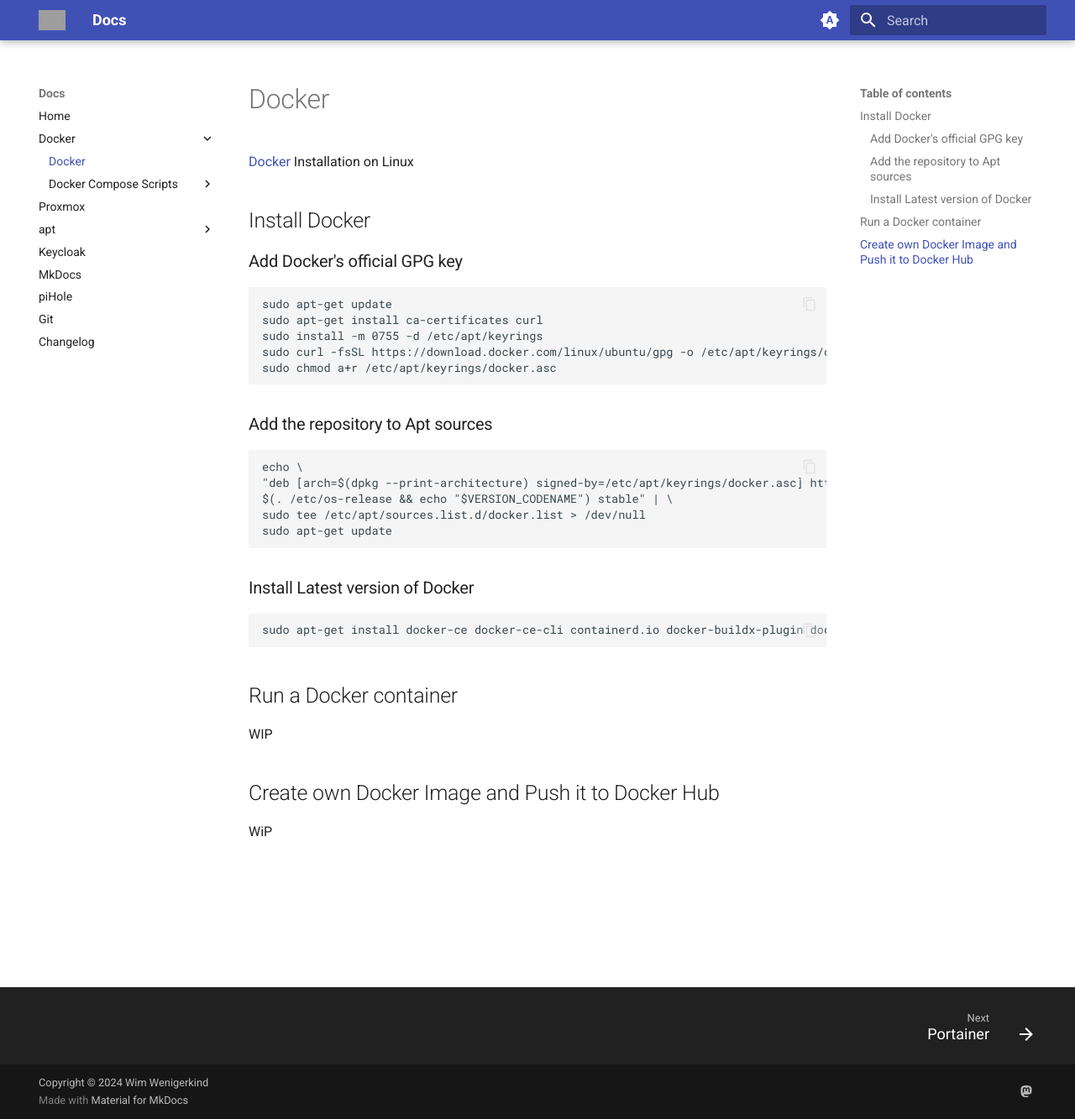
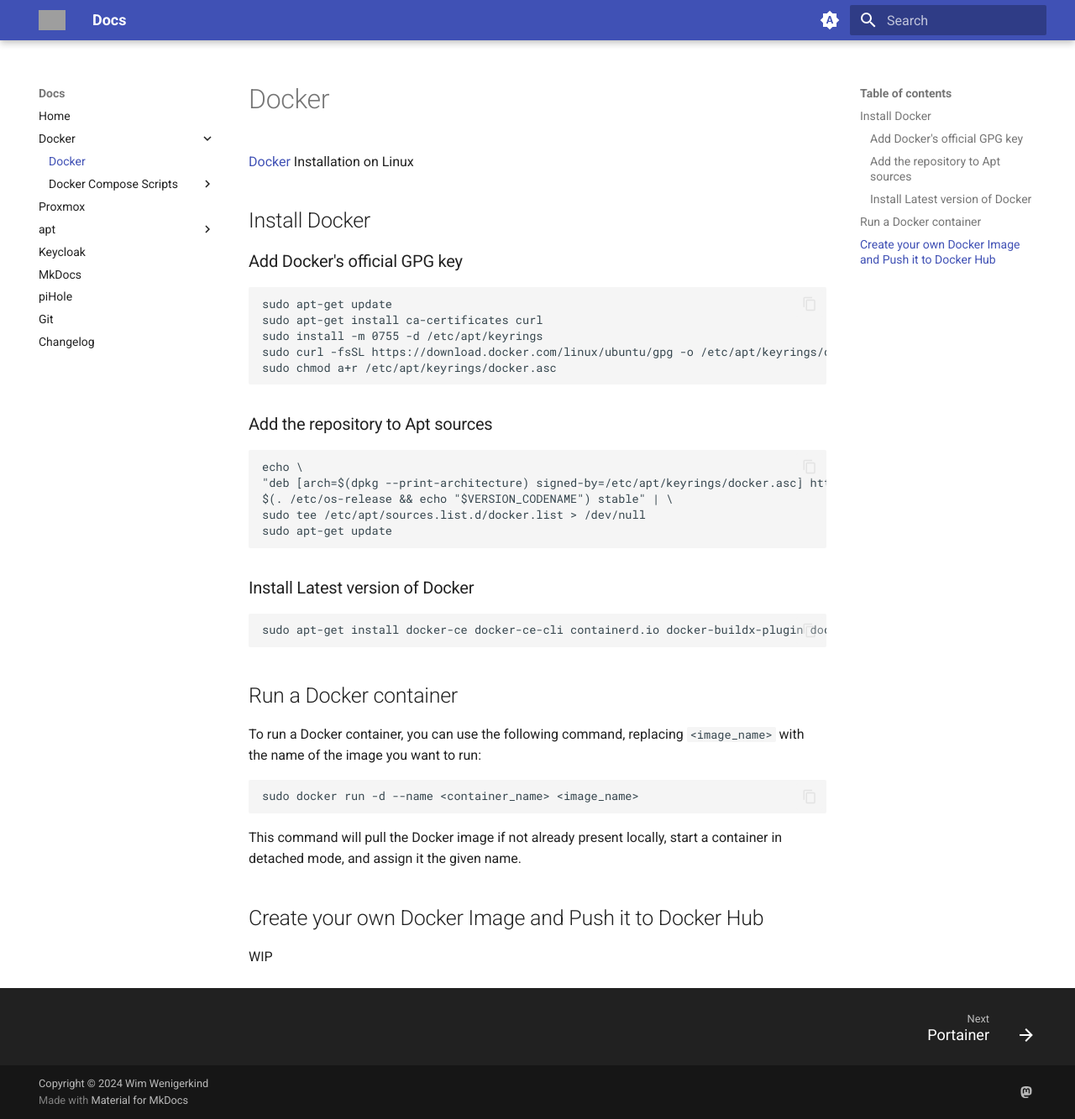
Before and after one commit to wimwenigerkind/mkdocs-wim-wenigerkind, an MkDocs documentation site: the page built from docs/docs/docker/docker.md, in a window 1280 px wide and 1333 px high. Shown: the whole window at 84% size. Built offline with MkDocs 1.6.1 and Material for MkDocs 9.7.7, drawn with Linux system fonts in a browser that asks for light colours; grey boxes are pictures that could not be loaded.

Commit message:
WIP Added new documentation for "Run a Docker Container"

````diff
--- a/docs/docs/docker/docker.md
+++ b/docs/docs/docker/docker.md
@@ -4,26 +4,39 @@
 
 ### Add Docker's official GPG key
 
-    sudo apt-get update
-    sudo apt-get install ca-certificates curl
-    sudo install -m 0755 -d /etc/apt/keyrings
-    sudo curl -fsSL https://download.docker.com/linux/ubuntu/gpg -o /etc/apt/keyrings/docker.asc
-    sudo chmod a+r /etc/apt/keyrings/docker.asc
+```bash
+sudo apt-get update
+sudo apt-get install ca-certificates curl
+sudo install -m 0755 -d /etc/apt/keyrings
+sudo curl -fsSL https://download.docker.com/linux/ubuntu/gpg -o /etc/apt/keyrings/docker.asc
+sudo chmod a+r /etc/apt/keyrings/docker.asc
+```
 
 ### Add the repository to Apt sources
 
-    echo \
-    "deb [arch=$(dpkg --print-architecture) signed-by=/etc/apt/keyrings/docker.asc] https://download.docker.com/linux/ubuntu \
-    $(. /etc/os-release && echo "$VERSION_CODENAME") stable" | \
-    sudo tee /etc/apt/sources.list.d/docker.list > /dev/null
-    sudo apt-get update
+```bash
+echo \
+"deb [arch=$(dpkg --print-architecture) signed-by=/etc/apt/keyrings/docker.asc] https://download.docker.com/linux/ubuntu \
+$(. /etc/os-release && echo "$VERSION_CODENAME") stable" | \
+sudo tee /etc/apt/sources.list.d/docker.list > /dev/null
+sudo apt-get update
+```
 
 ### Install Latest version of Docker
 
-    sudo apt-get install docker-ce docker-ce-cli containerd.io docker-buildx-plugin docker-compose-plugin
+```bash
+sudo apt-get install docker-ce docker-ce-cli containerd.io docker-buildx-plugin docker-compose-plugin
+```
 
 ## Run a Docker container
+
+To run a Docker container, you can use the following command, replacing `<image_name>` with the name of the image you want to run:
+
+```bash
+sudo docker run -d --name <container_name> <image_name>
+```
+
+This command will pull the Docker image if not already present locally, start a container in detached mode, and assign it the given name.
+
+## Create your own Docker Image and Push it to Docker Hub
 WIP
-
-## Create own Docker Image and Push it to Docker Hub
-WiP
````
